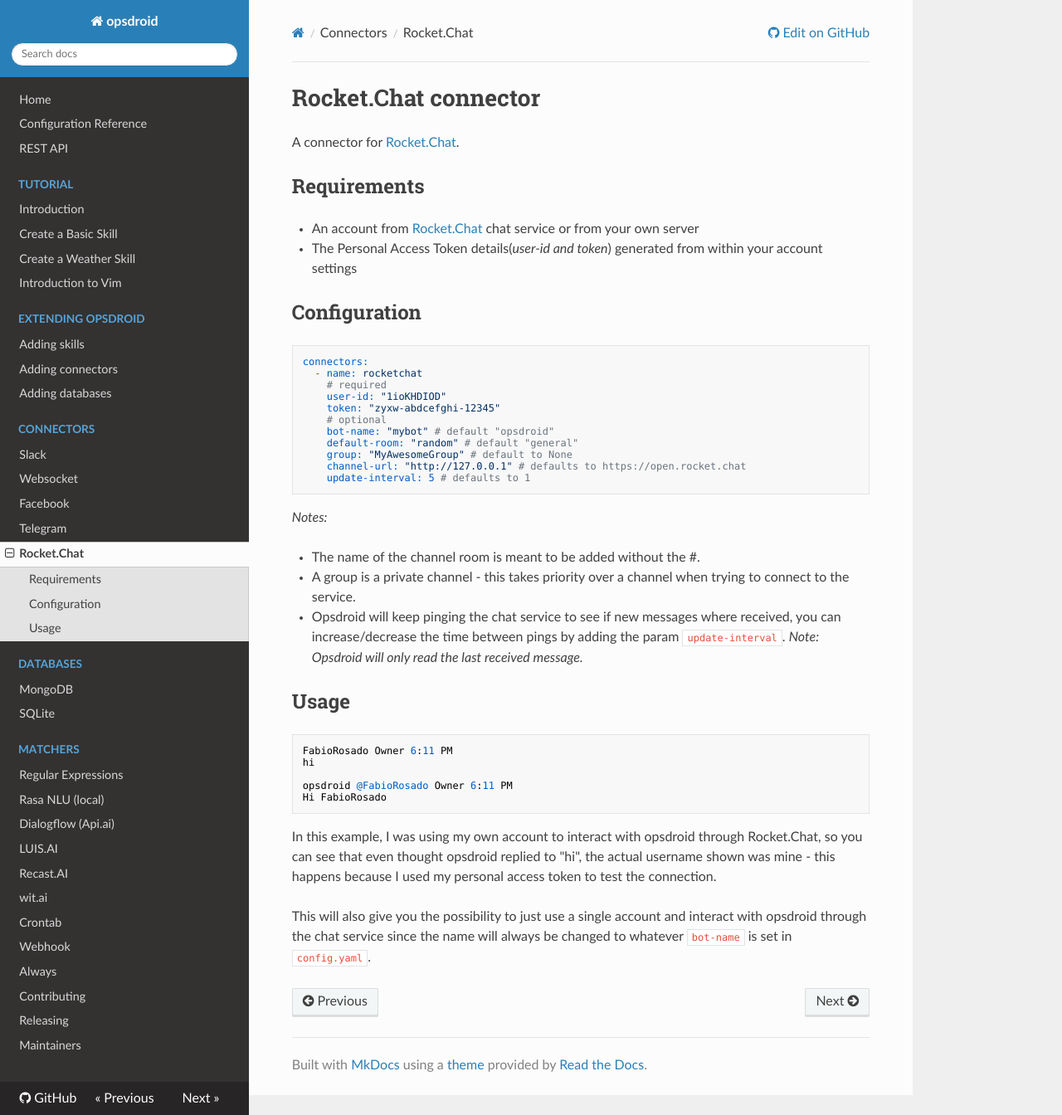
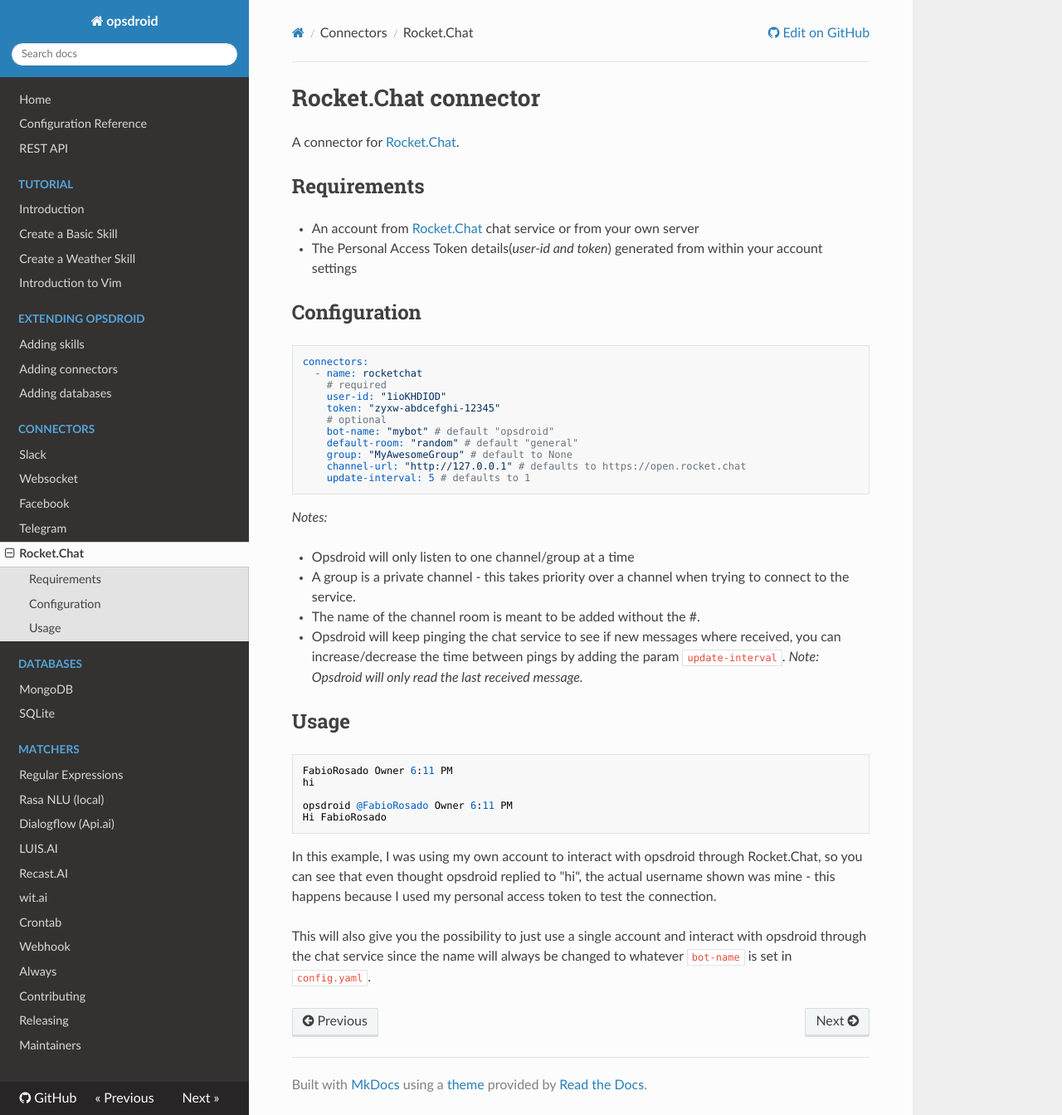
Before and after one commit to opsdroid/opsdroid, an MkDocs documentation site: the page built from docs/connectors/rocketchat.md, in a window 1280 px wide and 1344 px high. Shown: the whole window at 83% size. Built offline with MkDocs 1.6.1, drawn with Linux system fonts in a browser that asks for light colours; nearby versions of some CDN libraries; old or Windows-style settings are respelled for this version of MkDocs.

Commit message:
Update documents with opsdroid only listens to one channel at a time

```diff
--- a/docs/connectors/rocketchat.md
+++ b/docs/connectors/rocketchat.md
@@ -25,8 +25,9 @@
 
 _Notes:_
 
+- Opsdroid will only listen to one channel/group at a time
+- A group is a private channel - this takes priority over a channel when trying to connect to the service.
 - The name of the channel room is meant to be added without the #.
-- A group is a private channel - this takes priority over a channel when trying to connect to the service.
 - Opsdroid will keep pinging the chat service to see if new messages where received, you can increase/decrease
 the time between pings by adding the param `update-interval`. _Note: Opsdroid will only read the last received message._
 
```
